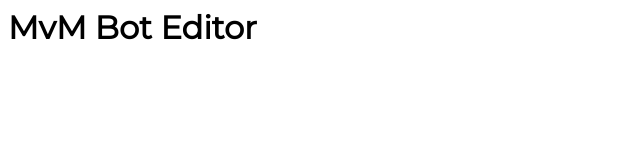
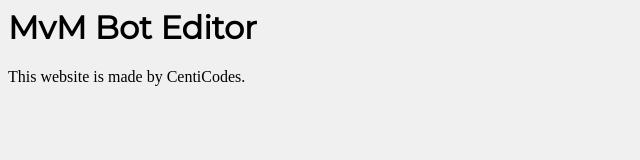
Before and after one commit to CemtiCofes/CemtiCofes.github.io, a plain HTML site: page boteditor.html in a window 1280 px wide. Shown: the whole page, without its empty margins (0-640 px from the left). Drawn offline with Linux system fonts and the light colour scheme.

Commit message:
Update boteditor.html

```diff
--- a/boteditor.html
+++ b/boteditor.html
@@ -2,12 +2,20 @@
 <head>
   <title> MvM Bot Editor </title>
   <link href="https://fonts.googleapis.com/css?family=Montserrat&display=swap" rel="stylesheet">
+  <style>
+    body {
+        background-color: #f0f0f0;
+    }
+  </style>
 </head>
 
   <body>
     <h1 style="font-family: 'Montserrat', sans-serif;">
-      MvM Bot Editor
+      <b>MvM Bot Editor</b>
     </h1>
 
   </body>
+<footer>
+  This website is made by CentiCodes.
+</footer>
 </html>
```
